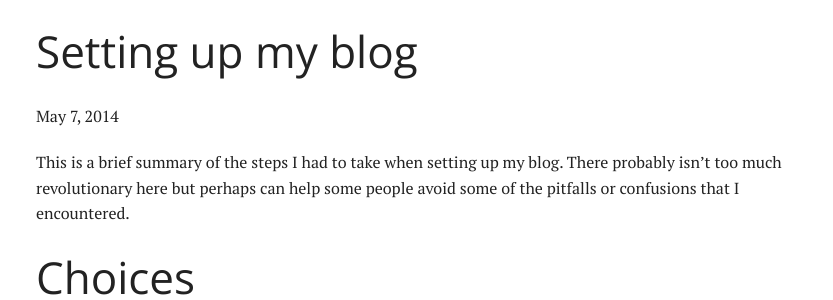
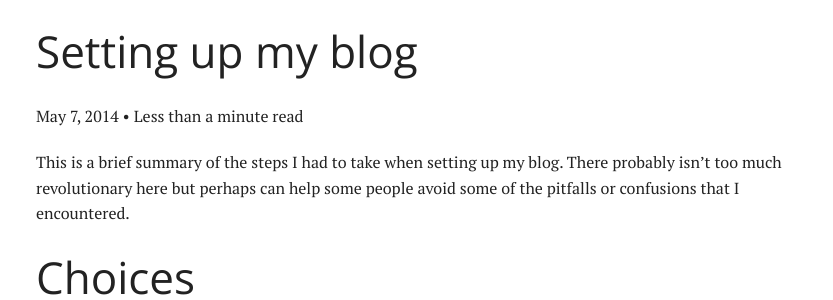
Before and after one commit to jdonaldson10/jdonaldson10.github.io, a Jekyll site: the page built from _posts/2014-05-07-setting-up-my-blog.md, in a window 1280 px wide. Shown: the part 143-443 px from the top of the page, without its empty margins (219-1052 px from the left). Built offline with Jekyll 4.4.1, drawn with Linux system fonts in a browser that asks for light colours; Markdown is read by kramdown in place of the engine named in the settings; part of the change alters nothing that is shown.

Commit message:
Added reading time indicator to posts

```diff
--- a/_layouts/post.html
+++ b/_layouts/post.html
@@ -6,7 +6,7 @@ layout: default
 		<div class="post">
 			<header class="post-header">
 				<h1>{{ page.title }}</h1>
-				<p class="meta">{{ page.date | date: "%b %-d, %Y" }}{% if page.author %} • {{ page.author }}{% endif %}{% if page.meta %} • {{ page.meta }}{% endif %}</p>
+				<p class="meta">{{ page.date | date: "%b %-d, %Y" }}{% if page.author %} • {{ page.author }}{% endif %}{% if page.meta %} • {{ page.meta }}{% endif %} • <span class="eta"></span> read</p>
 			</header>
 			<article class="post-content">
 				{{ content }}
@@ -14,3 +14,5 @@ layout: default
 		</div>
 	</div>
 </div>
+<script src='{{ site.BASE_PATH }}/assets/js/readingTime.js'></script>
+<script>$('.post').readingTime();</script>
--- /dev/null
+++ b/assets/js/readingTime.js
@@ -0,0 +1,192 @@
+/*!
+
+Name: Reading Time
+Dependencies: jQuery
+Author: Michael Lynch
+Author URL: http://michaelynch.com
+Date Created: August 14, 2013
+Date Updated: January 24, 2014
+Licensed under the MIT license
+
+*/
+
+;(function($) {
+
+    $.fn.readingTime = function(options) {
+
+    	//return if no element was bound
+		//so chained events can continue
+		if(!this.length) {
+			return this;
+		}
+
+		//define default parameters
+        var defaults = {
+	        readingTimeTarget: '.eta',
+	        wordCountTarget: null,
+	        wordsPerMinute: 270,
+	        round: true,
+	        lang: 'en',
+			lessThanAMinuteString: '',
+			prependTimeString: '',
+			prependWordString: '',
+	        remotePath: null,
+	        remoteTarget: null
+        }
+
+        //define plugin
+        var plugin = this;
+
+        //define element
+        var el = $(this);
+
+        //merge defaults and options
+        plugin.settings = $.extend({}, defaults, options);
+
+        //define vars
+        var readingTimeTarget = plugin.settings.readingTimeTarget;
+        var wordCountTarget = plugin.settings.wordCountTarget;
+        var wordsPerMinute = plugin.settings.wordsPerMinute;
+        var round = plugin.settings.round;
+        var lang = plugin.settings.lang;
+		var lessThanAMinuteString = plugin.settings.lessThanAMinuteString;
+		var prependTimeString = plugin.settings.prependTimeString;
+		var prependWordString = plugin.settings.prependWordString;
+        var remotePath = plugin.settings.remotePath;
+        var remoteTarget = plugin.settings.remoteTarget;
+
+
+        //if lang is set to italian
+        if(lang == 'it') {
+
+        	var lessThanAMinute = lessThanAMinuteString || "Meno di un minuto";
+
+        	var minShortForm = 'min';
+
+        //if lang is set to french
+        } else if(lang == 'fr') {
+
+        	var lessThanAMinute = lessThanAMinuteString || "Moins d'une minute";
+
+        	var minShortForm = 'min';
+
+	    //if lang is set to german
+        } else if(lang == 'de') {
+
+	        var lessThanAMinute = lessThanAMinuteString || "Weniger als eine Minute";
+
+	        var minShortForm = 'min';
+
+        //if lang is set to spanish
+        } else if(lang == 'es') {
+
+	        var lessThanAMinute = lessThanAMinuteString || "Menos de un minuto";
+
+	        var minShortForm = 'min';
+
+        //if lang is set to dutch
+        } else if(lang == 'nl') {
+
+	        var lessThanAMinute = lessThanAMinuteString || "Minder dan een minuut";
+
+	        var minShortForm = 'min';
+
+	    //default lang is english
+        } else {
+
+	        var lessThanAMinute = lessThanAMinuteString || 'Less than a minute';
+
+	        var minShortForm = 'min';
+
+        }
+
+        var setTime = function(text) {
+
+	        //split text by spaces to define total words
+			var totalWords = text.split(' ').length;
+
+			//define words per second based on words per minute (wordsPerMinute)
+			var wordsPerSecond = wordsPerMinute / 60;
+
+			//define total reading time in seconds
+			var totalReadingTimeSeconds = totalWords / wordsPerSecond;
+
+			//define reading time in minutes
+			//if round is set to true
+			if(round === true) {
+
+				var readingTimeMinutes = Math.round(totalReadingTimeSeconds / 60);
+
+			//if round is set to false
+			} else {
+
+				var readingTimeMinutes = Math.floor(totalReadingTimeSeconds / 60);
+
+			}
+
+			//define remaining reading time seconds
+			var readingTimeSeconds = Math.round(totalReadingTimeSeconds - readingTimeMinutes * 60);
+
+			//if round is set to true
+			if(round === true) {
+
+				//if minutes are greater than 0
+				if(readingTimeMinutes > 0) {
+
+					//set reading time by the minute
+					el.find(readingTimeTarget).text(prependTimeString + readingTimeMinutes + ' ' + minShortForm);
+
+				} else {
+
+					//set reading time as less than a minute
+					el.find(readingTimeTarget).text(prependTimeString + lessThanAMinute);
+
+				}
+
+			//if round is set to false
+			} else {
+
+				//format reading time
+				var readingTime = readingTimeMinutes + ':' + readingTimeSeconds;
+
+				//set reading time in minutes and seconds
+				el.find(readingTimeTarget).text(prependTimeString + readingTime);
+
+			}
+
+			//if word count container isn't blank or undefined
+			if(wordCountTarget !== '' && wordCountTarget !== undefined) {
+
+				//set word count
+				el.find(wordCountTarget).text(prependWordString + totalWords);
+
+			}
+
+		};
+
+		//for each element
+		el.each(function() {
+
+	        //if remotePath and remoteTarget aren't null
+	        if(remotePath != null && remoteTarget != null) {
+
+	        	//get contents of remote file
+	    		$.get(remotePath, function(data) {
+
+					//set time using the remote target found in the remote file
+					setTime($('<div>').html(data).find(remoteTarget).text());
+
+				});
+
+	        } else {
+
+		        //set time using the targeted element
+		        setTime(el.text());
+
+	        }
+
+        });
+
+    }
+
+})(jQuery);
```
